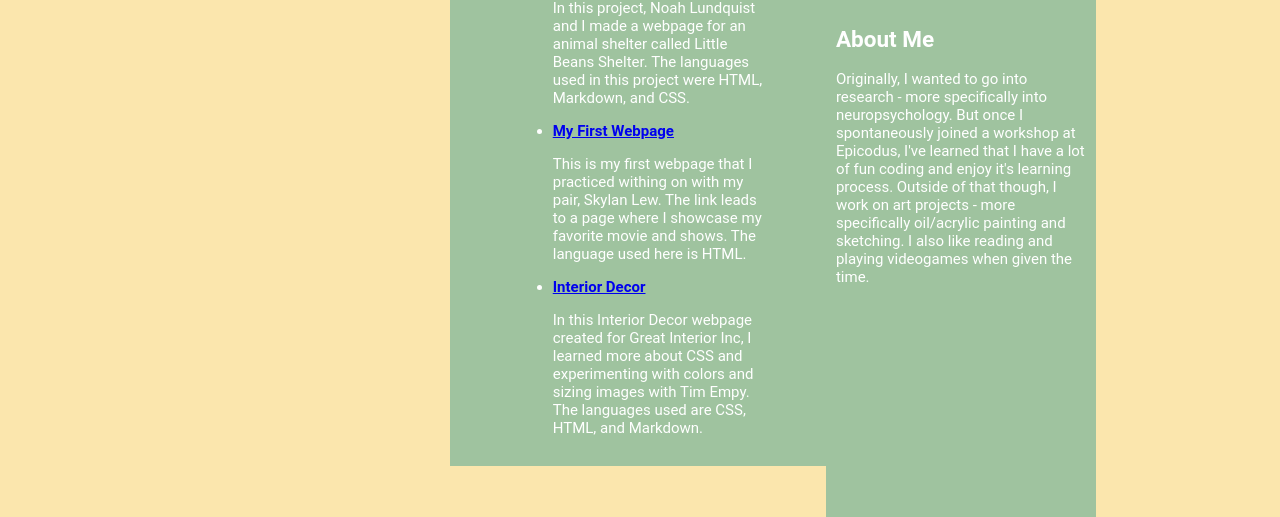
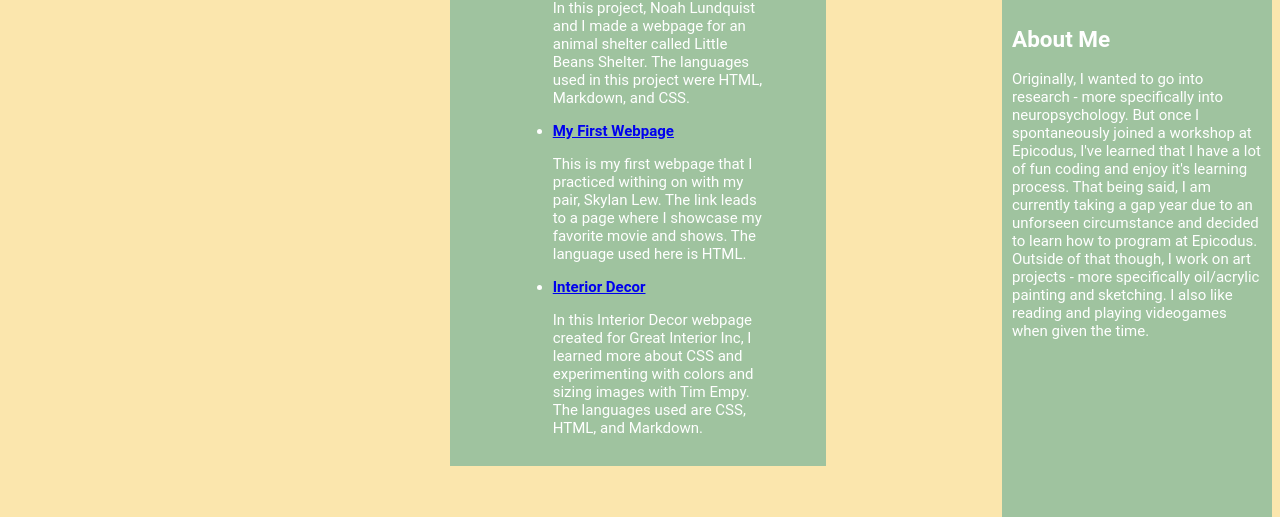
Before and after one commit to anajmabdi/Portfolio-webpage, a plain HTML site: page index.html in a window 1280 px wide. Shown: the part 311-828 px from the top of the page. Drawn offline with Linux system fonts and the light colour scheme.

Commit message:
it will add comments into code - the alignment is a WIP

```diff
--- a/css/styles.css
+++ b/css/styles.css
@@ -3,6 +3,7 @@ body {
   font-family: Roboto, Oxygen, Ubuntu, Cantarell, 'Open Sans', 'Helvetica Neue';
 }
 
+/*Najma Abdi*/
 h1 {
   text-align: center;
   color: rgb(231, 156, 65);
@@ -17,6 +18,8 @@ img {
   float: right;
   margin-top: 0%;
 }
+
+/*Portfolio box details*/
 .portfolio {
   font-size: 15px;
   float: left;
@@ -28,10 +31,12 @@ img {
   border: 2px rgb(1, 25, 1);
 }
 
+
 .portfolio h2 {
   color: white;
 }
 
+/*Welcome to my portfolio*/
 .welcome {
   color:rgb(244, 186, 114);
   font-size: 40px;
@@ -40,9 +45,10 @@ img {
   float: left;
 }
 
+/*About Me*/
 .me {
   font-size: 15px;
-  float: left;
+  float: right;
   width: 250px;
   height: 500px;
   color: rgb(255, 255, 255);
--- a/index.html
+++ b/index.html
@@ -9,6 +9,7 @@
     <img src="img/portfolio.JPG">
   <h1><span class="welcome"> Welcome to my portfolio</span></h1>
 
+<!-- Project list -->
   <div class="portfolio">
     <h2>My Projects</h2>
   <ul>
@@ -30,7 +31,7 @@
 
 <div class="me">
 <h2>About Me</h2>
-<p>Originally, I wanted to go into research - more specifically into neuropsychology. But once I spontaneously joined a workshop at Epicodus, I've learned that I have a lot of fun coding and enjoy it's learning process. Outside of that though, I work on art projects - more specifically oil/acrylic painting and sketching. I also like reading and playing videogames when given the time. </p>
+<p>Originally, I wanted to go into research - more specifically into neuropsychology. But once I spontaneously joined a workshop at Epicodus, I've learned that I have a lot of fun coding and enjoy it's learning process. That being said, I am currently taking a gap year due to an unforseen circumstance and decided to learn how to program at Epicodus. Outside of that though, I work on art projects - more specifically oil/acrylic painting and sketching. I also like reading and playing videogames when given the time. </p>
 </div>
 </body>
 </html>
```
Also changed, not shown: 1 other file.
